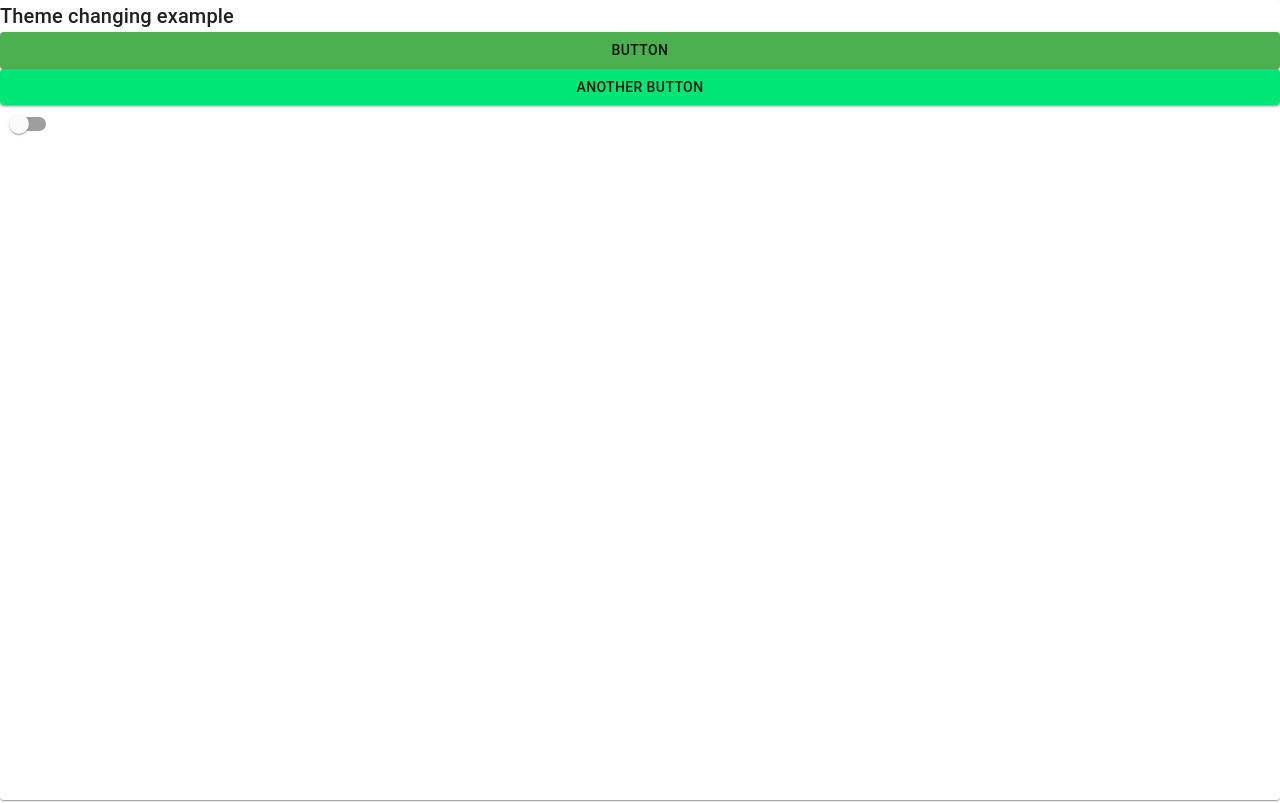
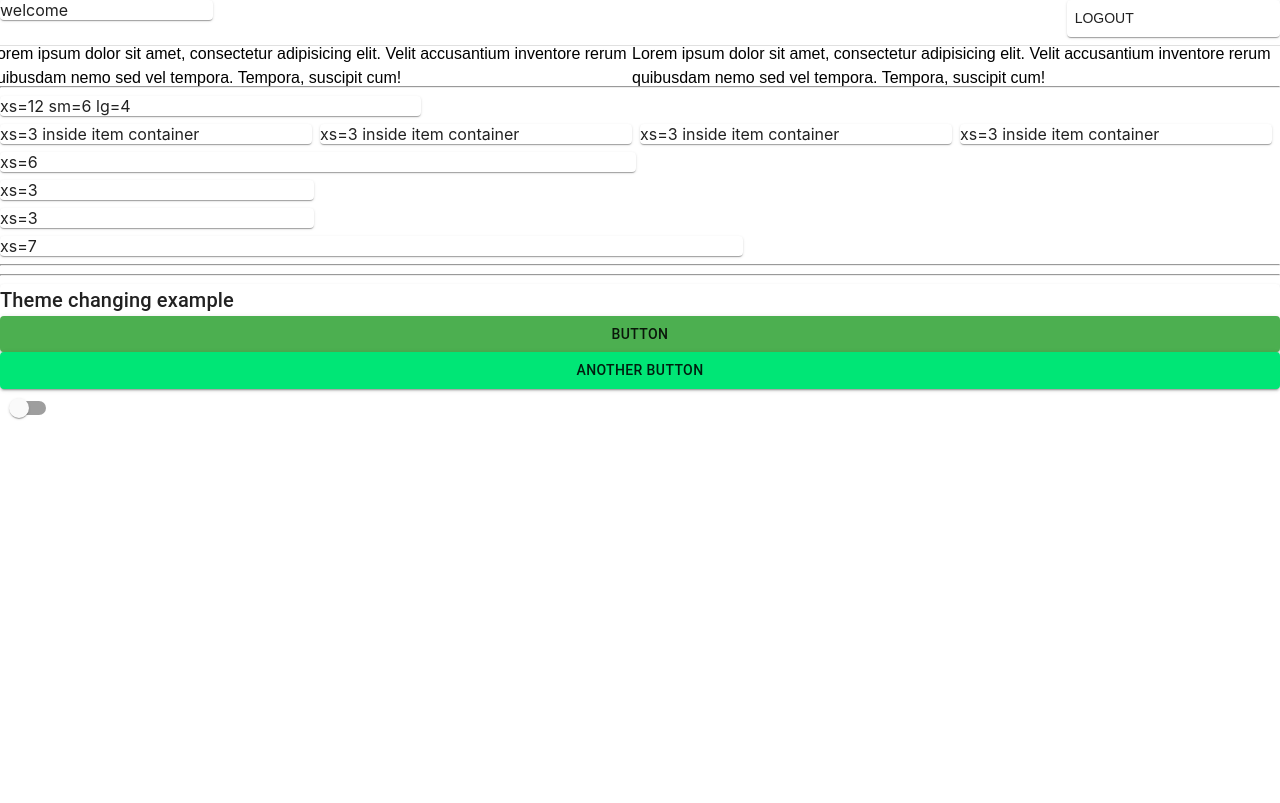
Before and after one commit to StanislavKaisin/mui-example, a React (Create React App) app: page / in a window 1280 px wide. Shown: the top 803 px of the page. Built offline with nearby package versions, Linux system fonts and the light colour scheme; the HTML template or start-up script is replaced by a standard one.

Commit message:
simple grid examples

```diff
--- a/src/App.tsx
+++ b/src/App.tsx
@@ -3,6 +3,7 @@ import "./App.css";
 import {
   Button,
   createStyles,
+  Divider,
   Grid,
   IconButton,
   makeStyles,
@@ -79,6 +80,73 @@ function App() {
 
   return (
     <>
+      <Grid container spacing={1} direction="column">
+        <Grid item xs={12} container>
+          <Grid item xs={2}>
+            <Paper>welcome</Paper>
+          </Grid>
+          <Grid item xs={8}></Grid>
+          <Grid item xs={2}>
+            <Paper>
+              <Button>Logout</Button>
+            </Paper>
+          </Grid>
+        </Grid>
+        <Grid item xs={12}>
+          <Divider />
+          {/* Divider is like: ---------------------------- */}
+        </Grid>
+        <Grid container xs={12} spacing={2}>
+          <Grid container xs={6}>
+            <Typography>
+              Lorem ipsum dolor sit amet, consectetur adipisicing elit. Velit
+              accusantium inventore rerum quibusdam nemo sed vel tempora.
+              Tempora, suscipit cum!
+            </Typography>
+          </Grid>
+          <Grid container xs={6}>
+            <Typography>
+              Lorem ipsum dolor sit amet, consectetur adipisicing elit. Velit
+              accusantium inventore rerum quibusdam nemo sed vel tempora.
+              Tempora, suscipit cum!
+            </Typography>
+          </Grid>
+        </Grid>
+      </Grid>
+      <hr />
+      <Grid container spacing={1} direction="column">
+        <Grid item xs={12} sm={6} lg={4}>
+          <Paper>xs=12 sm=6 lg=4</Paper>
+        </Grid>
+        <Grid item xs={12} container spacing={1}>
+          <Grid item xs={3}>
+            <Paper>xs=3 inside item container</Paper>
+          </Grid>
+          <Grid item xs={3}>
+            <Paper>xs=3 inside item container</Paper>
+          </Grid>
+          <Grid item xs={3}>
+            <Paper>xs=3 inside item container</Paper>
+          </Grid>
+          <Grid item xs={3}>
+            <Paper>xs=3 inside item container</Paper>
+          </Grid>
+        </Grid>
+        <Grid item xs={6}>
+          <Paper>xs=6</Paper>
+        </Grid>
+        <Grid item xs={3}>
+          <Paper>xs=3</Paper>
+        </Grid>
+        <Grid item xs={3}>
+          <Paper>xs=3</Paper>
+        </Grid>
+        <Grid item xs={7}>
+          <Paper>xs=7</Paper>
+        </Grid>
+      </Grid>
+      <hr />
+      <hr />
       <ThemeProvider theme={darkMode ? darkTheme : greenTheme}>
         <Paper style={{ height: "100vh" }}>
           <Grid container direction="column">
@@ -93,7 +161,6 @@ function App() {
           </Grid>
         </Paper>
       </ThemeProvider>
-
       <hr />
       <hr />
       <Paper elevation={6} style={{ borderRadius: "16px" }}>
--- a/src/theme.ts
+++ b/src/theme.ts
@@ -13,7 +13,7 @@ export const theme = createMuiTheme({
     // },
     // primary: green,
     // secondary: purple,
-    type: "dark",
+    type: "light",
     // type: "light",
   },
   typography: {
```
Also changed, not shown: 1 other file (tests, documents, lock files or other folders).
